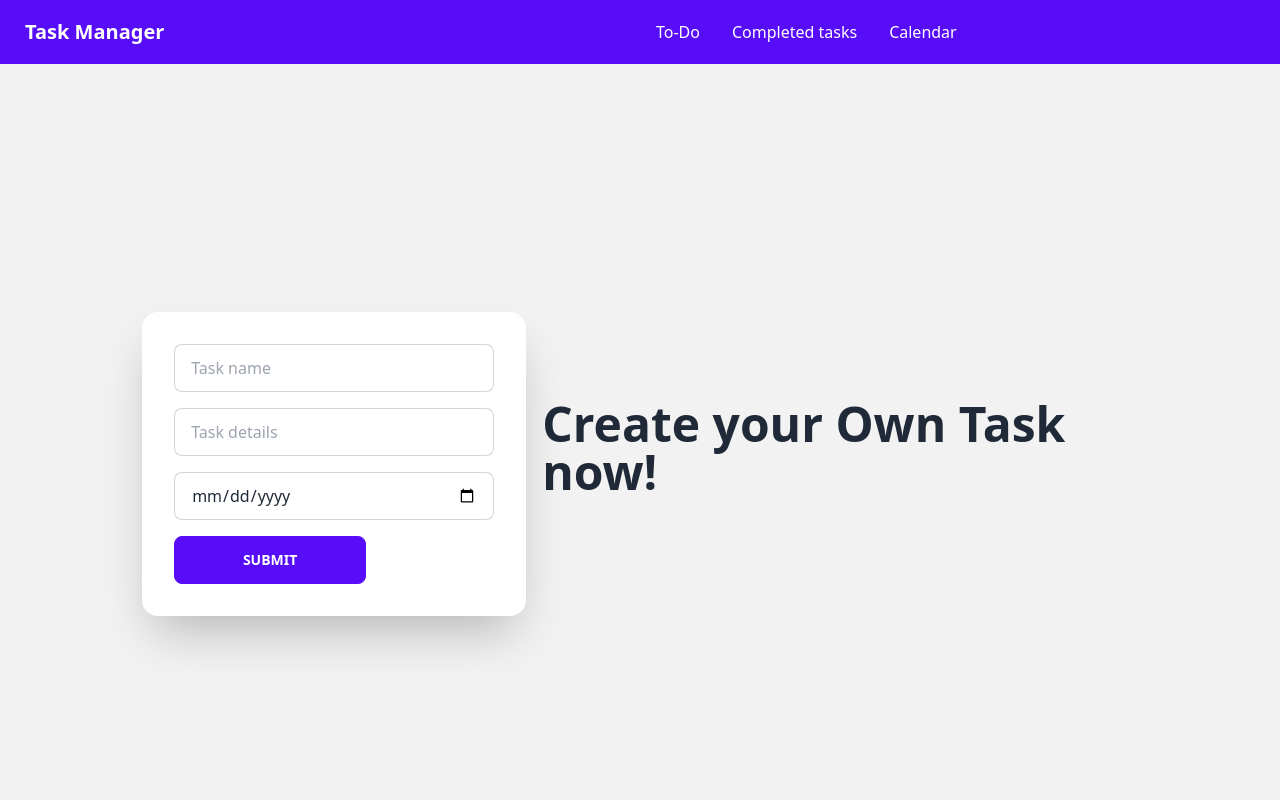
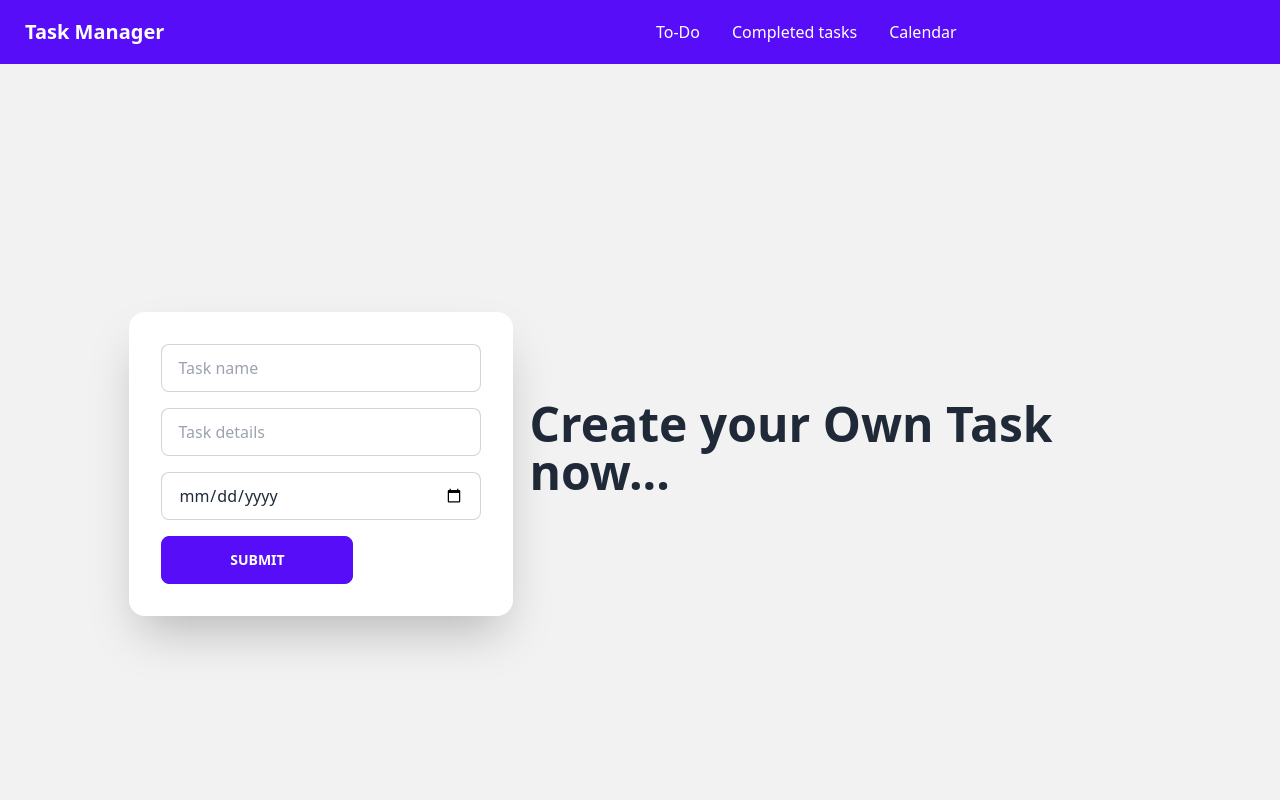
Before and after one commit to Ashik-Sarker/Task-manager, a React (Create React App) app: page / in a window 1280 px wide. Shown: the top 800 px of the page. Built offline with nearby package versions, Linux system fonts and the light colour scheme; no server answers.

Commit message:
final commit

```diff
--- a/src/Pages/Home.js
+++ b/src/Pages/Home.js
@@ -57,7 +57,7 @@ const Home = () => {
             <div class="hero min-h-screen bg-base-200">
                 <div class="hero-content flex-col lg:flex-row-reverse">
                     <div class="text-center lg:text-left">
-                        <h1 class="text-5xl font-bold mb-8">Create your Own Task now!</h1>
+                        <h1 class="text-5xl font-bold mb-8">Create your Own Task now...</h1>
 
                     </div>
                     <div class="card flex-shrink-0 w-full max-w-sm shadow-2xl bg-base-100">
@@ -93,7 +93,7 @@ const Home = () => {
                             <div className='flex justify-between items-center p-4'>
                                 <div
                                     onClick={()=>deleteTask(task._id)}
-                                    class="form-control">
+                                    class="form-control mr-8">
                                     <label class="cursor-pointer label">
                                         <input type="checkbox" checked="checked" class="checkbox checkbox-secondary
 
@@ -109,7 +109,7 @@ const Home = () => {
                                 <label
                                     onClick={() => setUpdatedTask(task)}
                                     for="my-modal-1"
-                                    class="btn h-full btn-secondary">Edit Task</label>
+                                    class="btn h-full btn-outline btn-secondary">Edit Task</label>
                             </div>
                         </div>)
                     }
```
